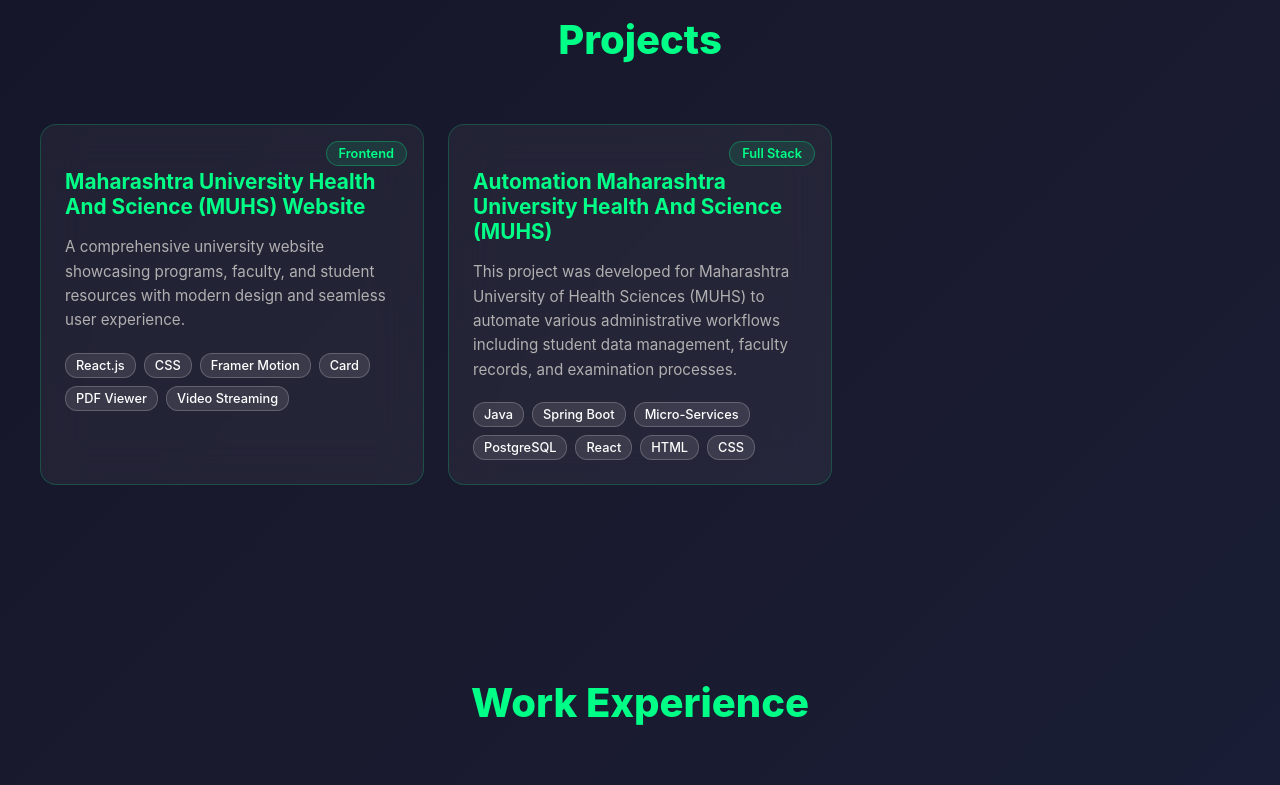
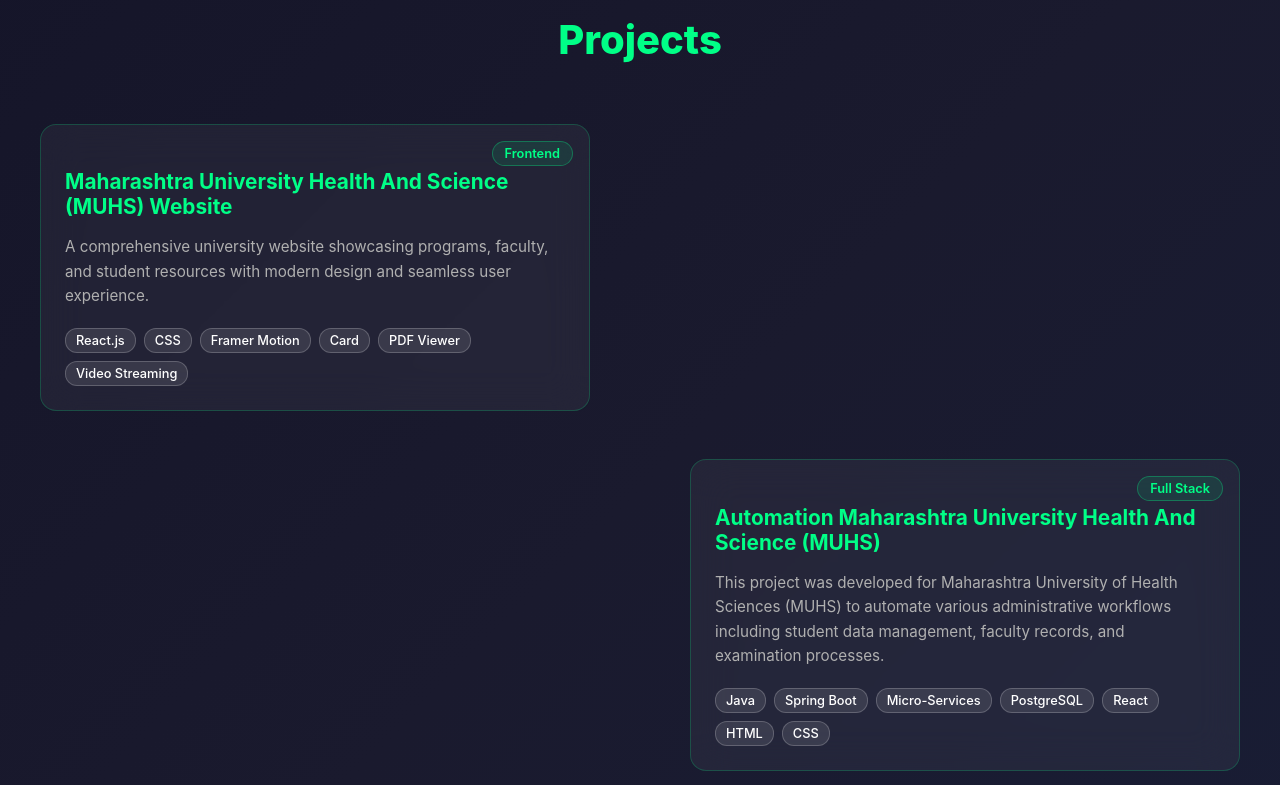
Before and after one commit to kshitij0505/My-Portfolio, a React (Create React App) app: page / in a window 1280 px wide. Shown: the part 1580-2365 px from the top of the page. Built offline with nearby package versions, Linux system fonts and the light colour scheme.

Commit message:
Updated code: e.g., change project grid

```diff
--- a/src/components/Header.js
+++ b/src/components/Header.js
@@ -397,13 +397,15 @@
         },
         // Projects Section - 3 Cards per row
         projectsGrid: {
-            display: 'grid',
-            gridTemplateColumns: 'repeat(3, 1fr)',
-            gap: '24px',
+            display: 'flex',
+            flexDirection: 'column',
+            gap: '48px',
             maxWidth: '1200px',
             margin: '0 auto',
             padding: '0 24px'
         },
+
+        // Purane projectCard style ko replace kariye:
         projectCard: {
             backgroundColor: 'rgba(255, 255, 255, 0.05)',
             backdropFilter: 'blur(20px)',
@@ -416,7 +418,18 @@
             overflow: 'hidden',
             transform: 'translateY(20px)',
             opacity: 0,
-            animation: 'fadeInUp 0.8s ease-out forwards'
+            animation: 'fadeInUp 0.8s ease-out forwards',
+            width: '45%',
+            maxWidth: '500px'
+        },
+
+        // Naye styles add kariye:
+        projectLeft: {
+            alignSelf: 'flex-start'
+        },
+
+        projectRight: {
+            alignSelf: 'flex-end'
         },
         projectTitle: {
             fontSize: '1.3rem',
@@ -654,7 +667,12 @@
                 grid-template-columns: 1fr !important;
             }
              .projects-grid {
-                grid-template-columns: 1fr !important;
+        align-items: center !important;
+    }
+    .project-card {
+        width: 100% !important;
+        max-width: 100% !important;
+        align-self: center !important;
     }
             .hero-content {
                 flex-direction: column !important;
@@ -805,7 +823,11 @@
             <section id="projects" style={styles.section}>
     <h2 style={styles.sectionTitle}>Projects</h2>
     <div style={styles.projectsGrid} className="projects-grid">
-                    <div className="project-card" style={{ ...styles.projectCard, animationDelay: '0s' }}>
+        <div className="project-card" style={{
+            ...styles.projectCard,
+            ...styles.projectLeft,
+            animationDelay: '0s'
+        }}>
             <div style={styles.projectBadge}>Frontend</div>
             <h3 style={styles.projectTitle}>Maharashtra University Health And Science (MUHS) Website</h3>
             <p style={styles.projectDescription}>
@@ -821,7 +843,11 @@
             </div>
         </div>
 
-                    <div className="project-card" style={{ ...styles.projectCard, animationDelay: '0.2s' }}>
+        <div className="project-card" style={{
+            ...styles.projectCard,
+            ...styles.projectRight,
+            animationDelay: '0.2s'
+        }}>
             <div style={styles.projectBadge}>Full Stack</div>
             <h3 style={styles.projectTitle}>Automation Maharashtra University Health And Science (MUHS)</h3>
             <p style={styles.projectDescription}>
```
Lines whose indentation alone changed are shown as unchanged.
